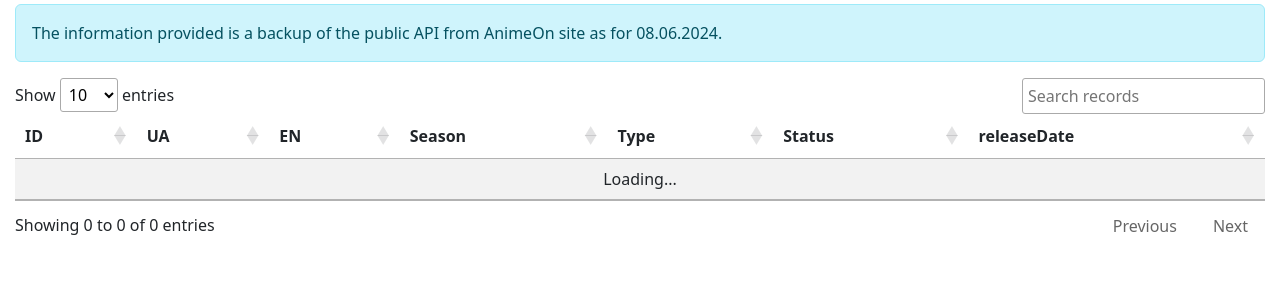
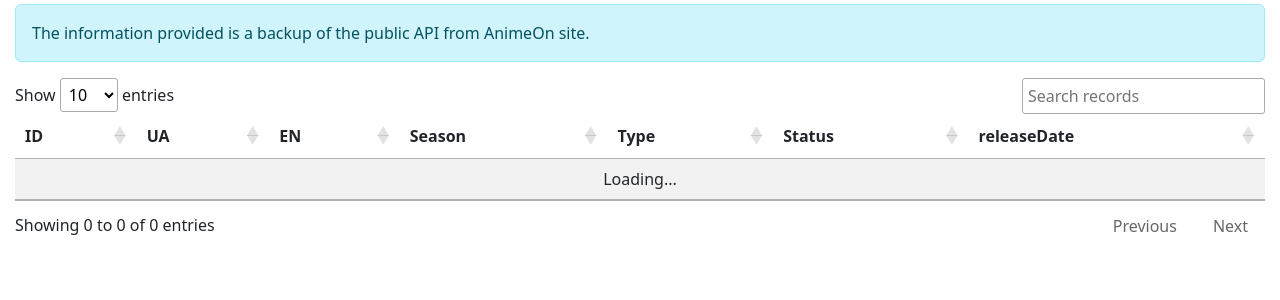
Before and after one commit to maksii/Toloka2Web, a Flask app: page /anime in a window 1280 px wide. Shown: the part 56-356 px from the top of the page. Run offline with Flask 3, Linux system fonts and the light colour scheme; data that the repository does not hold is empty; some libraries are stand-ins or nearby versions.

Commit message:
dates update

```diff
--- a/app/templates/anime.html
+++ b/app/templates/anime.html
@@ -12,7 +12,7 @@
     <div class="row">
         <div class="col">
             <div class="alert alert-info" role="alert">
-                The information provided is a backup of the public API from AnimeOn site as for 08.06.2024.
+                The information provided is a backup of the public API from AnimeOn site.
             </div>
         </div>
     </div>
--- a/app/templates/base.html
+++ b/app/templates/base.html
@@ -3,7 +3,7 @@
 <head>
     <meta charset="UTF-8">
     <meta name="viewport" content="width=device-width, initial-scale=1.0">
-    <title>{% block title %}Toloka2Web v2024.06.12.0856{% endblock %}</title>
+    <title>{% block title %}Toloka2Web v2024.06.15.1315{% endblock %}</title>
 
         <!-- Favicon for standard browsers -->
         <link rel="icon" type="image/x-icon" href="{{ url_for('static', filename='img/favicon/favicon.ico') }}">
--- a/app/templates/studios.html
+++ b/app/templates/studios.html
@@ -12,7 +12,7 @@
     <div class="row">
         <div class="col">
             <div class="alert alert-info" role="alert">
-                The information provided is a backup of the public API from AnimeOn site as for 08.06.2024.
+                The information provided is a backup of the public API from AnimeOn site.
             </div>
         </div>
     </div>
```
